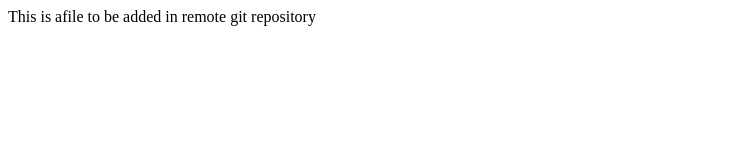
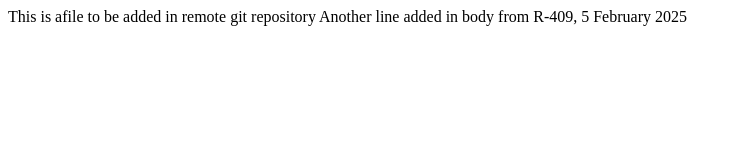
Before and after one commit to dummyaub/IP, a plain HTML site: page index.htm in a window 1280 px wide. Shown: the whole page, without its empty margins (0-742 px from the left). Drawn offline with Linux system fonts and the light colour scheme.

Commit message:
Second line added in the body

```diff
--- a/index.htm
+++ b/index.htm
@@ -4,6 +4,7 @@
 </head>
 <body>
 This is afile to be added in remote git repository
+Another line added in body from R-409, 5 February 2025
 </body>
 
 </html>
```
